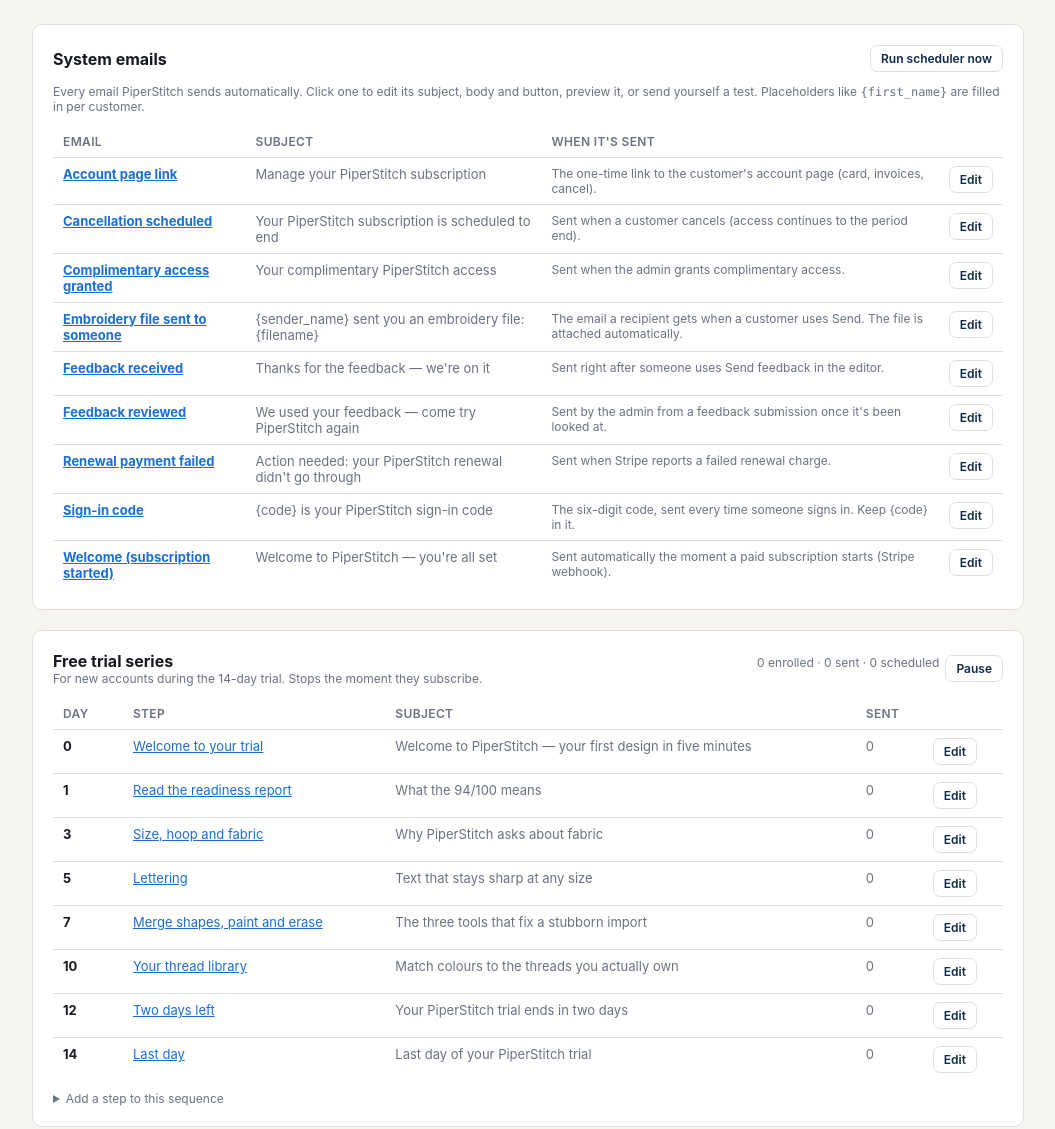
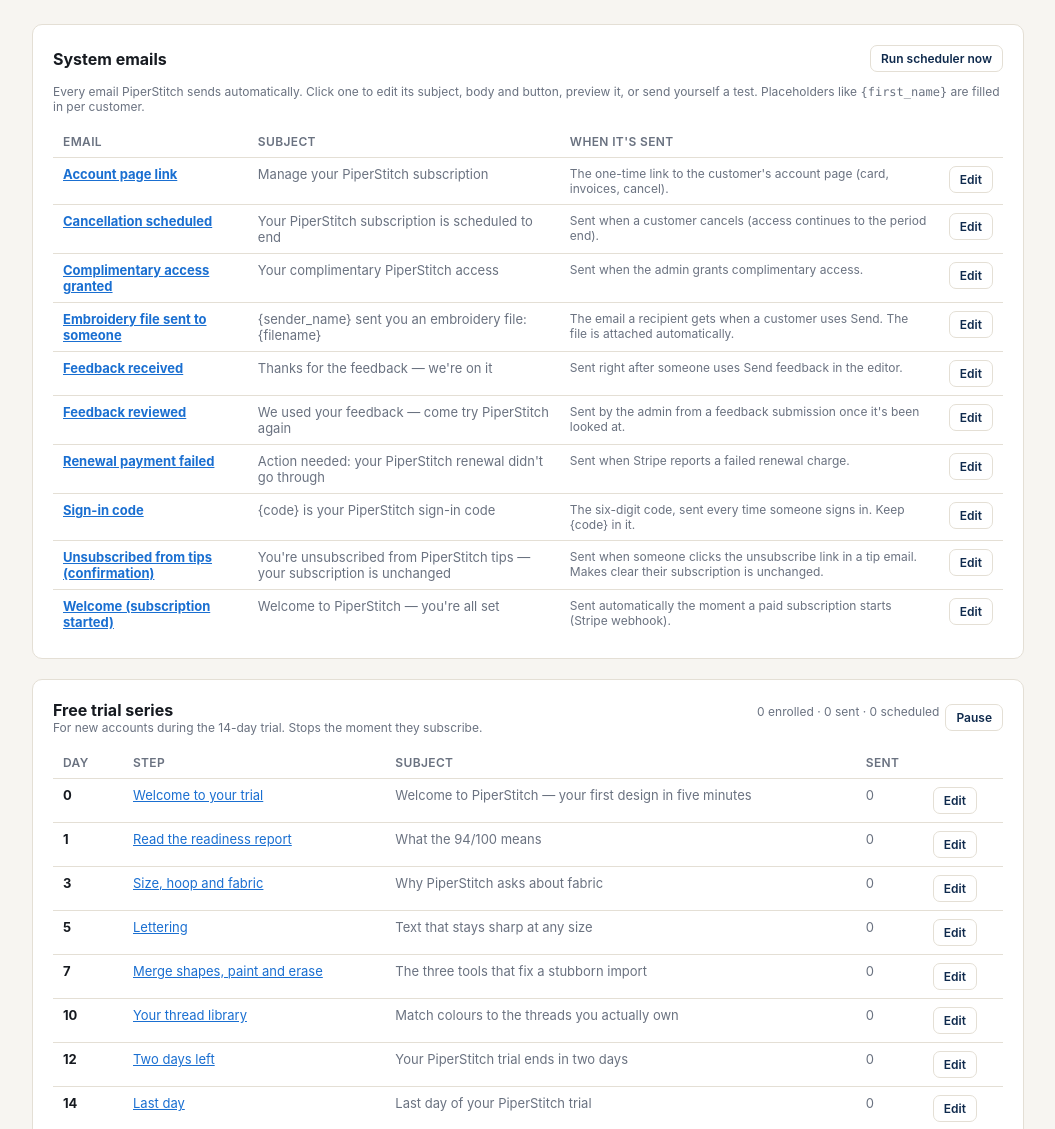
Before and after one commit to awoods990/piperstitch, a FastAPI app: page /admin/emails in a window 1280 px wide. Shown: the part 58-1187 px from the top of the page, without its empty margins (112-1167 px from the left). Run offline with FastAPI, Linux system fonts and the light colour scheme; the visitor is signed in with stand-in values (Sample User, id 1); data comes from the database, SQL or seed files in the repository; data that the repository does not hold is empty.

Commit message:
Unsubscribing from tips emails a confirmation that the subscription is unchanged
The unsubscribe page and a new editable system email both say plainly
that stopping the tips does not cancel the subscription, and point to
the account page for that. Sent once per unsubscribe, not on repeat
clicks.

Co-Authored-By: Claude Opus 5 <noreply@anthropic.com>

```diff
--- a/license-admin/app/emails.py
+++ b/license-admin/app/emails.py
@@ -116,6 +116,18 @@ We'd love for you to try it again — open PiperStitch and give it another run.
 
 Thanks for helping us make PiperStitch better.""",
          cta_label="Open PiperStitch", cta_url="{app_url}", preheader="We used your feedback — come try PiperStitch again.", placeholders=COMMON_PLACEHOLDERS),
+    dict(key="unsubscribe_confirmed", name="Unsubscribed from tips (confirmation)", description="Sent when someone clicks the unsubscribe link in a tip email. Makes clear their subscription is unchanged.",
+         subject="You're unsubscribed from PiperStitch tips — your subscription is unchanged",
+         body="""Hi {first_name},
+
+Done — we've stopped the tip and check-in emails to {email}.
+
+One thing to be clear about: this only stops the tips. It does not cancel your PiperStitch subscription. If you're subscribed, it continues exactly as before, and you'll still get the emails the app needs — sign-in codes, receipts and billing notices.
+
+If you did mean to cancel the subscription itself, that's done from your account page (link below): update your card, see invoices, or cancel — access continues to the end of the period you've paid for.
+
+Changed your mind about the tips? Reply to this email and we'll switch them back on.""",
+         cta_label="Manage my subscription", cta_url="{account_url}", preheader="Tips stopped. Your subscription itself is unchanged.", placeholders=COMMON_PLACEHOLDERS),
     dict(key="file_sent", name="Embroidery file sent to someone", description="The email a recipient gets when a customer uses Send. The file is attached automatically.",
          subject="{sender_name} sent you an embroidery file: {filename}",
          body="""{sender_name} sent you an embroidery file from PiperStitch: {filename}.{note_block}
--- a/license-admin/app/main.py
+++ b/license-admin/app/main.py
@@ -1240,8 +1240,15 @@ def unsubscribe(request: Request, c: int = 0, t: str = ""):
     customer = db.get_customer(c) if c else None
     ok = customer is not None and hmac.compare_digest(t, emails.unsubscribe_token(c))
     if ok:
+        already = bool(customer["marketing_opt_out"])
         db.set_marketing_opt_out(c, True)
-        db.add_event(customer_id=c, subscription_id=None, kind="unsubscribed", detail="Unsubscribed from tip emails via the link.")
+        if not already:
+            db.add_event(customer_id=c, subscription_id=None, kind="unsubscribed", detail="Unsubscribed from tip emails via the link.")
+            # Say plainly, in their inbox, that the subscription itself is untouched.
+            try:
+                emails.send_system("unsubscribe_confirmed", to_email=customer["email"], customer_id=c, vars=emails.variables(customer))
+            except email_sender.EmailSendError as e:
+                log.warning("Unsubscribe confirmation not sent to %s: %s", customer["email"], e)
     return templates.TemplateResponse(request, "unsubscribe.html", {"ok": ok})
 
 
--- a/license-admin/app/templates/unsubscribe.html
+++ b/license-admin/app/templates/unsubscribe.html
@@ -5,8 +5,10 @@
   <a class="brand" href="{{ config.WEBSITE_BASE_URL }}"><img src="/static/images/piperstitch-mark.png" alt="">PiperStitch</a>
   <div class="card">
     {% if ok %}
-    <h1>You're unsubscribed.</h1>
+    <h1>You're unsubscribed from tips.</h1>
     <p>We won't send you tips or check-in emails. Sign-in codes, receipts and billing notices still come through, because the app needs them.</p>
+    <p><strong>This does not cancel your PiperStitch subscription.</strong> If you're subscribed, it continues as before. To cancel the subscription itself, use your <a href="/account">account page</a> — access continues to the end of the period you've paid for.</p>
+    <p class="muted small">We've emailed you a confirmation saying the same.</p>
     <p class="muted small">Changed your mind? Reply to any email from us and we'll switch them back on.</p>
     {% else %}
     <h1>That link isn't valid.</h1>
```
Also changed, not shown: license-admin/tests/test_emails.py (+9 -1 lines).
